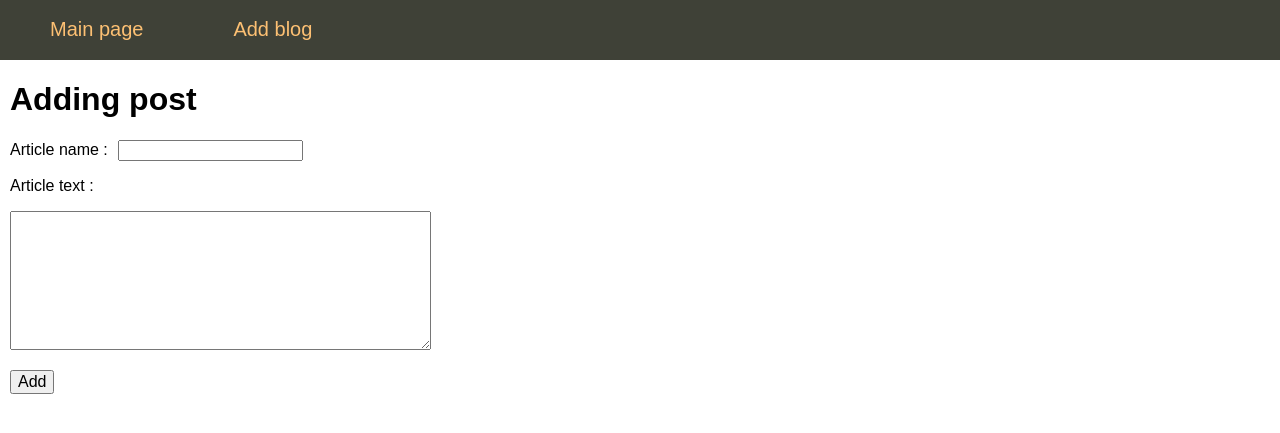
After one commit to Lap-DevOps/flask_blogs, a Flask app: page /add_post in a window 1280 px wide. The commit adds this page. Shown: the top 433 px of the page. Run offline with Flask 3, Linux system fonts and the light colour scheme; data comes from the database, SQL or seed files in the repository; both versions use the stored data as it was after the commit.

Commit message:
-- add class Database -- add database sqliite3 -- add posts

```diff
--- a/FDataBase.py
+++ b/FDataBase.py
@@ -1,3 +1,8 @@
+import math
+import sqlite3
+import time
+
+
 class FDataBase:
     def __init__(self, db):
         self.__db = db
@@ -15,3 +20,14 @@ class FDataBase:
         except:
             print("Error load database !")
         return []
+
+    def addPost(self, title, text):
+        try:
+            tm = math.floor(time.time())
+            self.__cur.execute('INSERT INTO posts VALUES(NULL, ?,?,?)', (title,text,tm))
+            self.__db.commit()
+        except sqlite3.Error as e:
+            print ("Error adding to database" + str(e))
+            return False
+
+        return True
--- a/flsite.py
+++ b/flsite.py
@@ -5,12 +5,10 @@ from flask import Flask, render_template, url_for, request, flash, session, redi
 
 from FDataBase import FDataBase
 
-
 # config
 DATABASE = 'tmp/flsite.db'
 DEBUG = True
 SECRET_KEY = 'sdlkslksdlklksdfklekllsd'
-
 
 app = Flask(__name__)
 app.config.from_object(__name__)
@@ -32,11 +30,11 @@ def create_db():
         db.close()
 
 
-
 def get_db():
     if not hasattr(g, 'link_db'):
         g.link_db = connect_db()
     return g.link_db
+
 
 @app.teardown_appcontext
 def close_db(error):
@@ -57,6 +55,23 @@ def index():
     dbase = FDataBase(db)
     # print (dbase.getMenu())
     return render_template("index.html", menu=dbase.getMenu())
+
+
+@app.route('/add_post', methods=['POST', "GET"])
+def addPost():
+    db = get_db()
+    dbase = FDataBase(db)
+
+    if request.method == "POST":
+        if len(request.form['name']) > 4 and len(request.form['post']) > 10:
+            res = dbase.addPost(request.form['name'], request.form['post'])
+            if not res:
+                flash("Error adding post", category='error')
+            else:
+                flash("Post added", category='success')
+        else:
+            flash("Error adding post", category='error')
+    return render_template('add_post.html', menu=dbase.getMenu(), title="Adding post")
 
 
 @app.route('/about')
--- a/sq_db.sql
+++ b/sq_db.sql
@@ -3,3 +3,10 @@ id integer PRIMARY KEY AUTOINCREMENT,
 title text NOT NULL,
 url text NOT NULL
 );
+
+CREATE TABLE IF NOT EXISTS posts (
+id integer primary key  autoincrement,
+title text not null,
+text text not null,
+time integer not null
+);
--- a/static/css/styles.css
+++ b/static/css/styles.css
@@ -53,6 +53,7 @@ div.content {
 .form-contact label {
   display: inline-block;
   min-width: 80px;
+  margin-right: 10px;
 }
 
 .form-contact p {
--- /dev/null
+++ b/templates/add_post.html
@@ -0,0 +1,13 @@
+{% extends 'base.html' %}
+{% block content %}
+{{ super() }}
+{% for cat, msg in get_flashed_messages(True)%}
+<div class="flash {{cat}}">{{msg}}</div>
+{%endfor%}
+<form action="{{url_for('addPost')}}" method="post" class="form-contact">
+    <p><label>Article name : </label><input type="text" name="name" value="" required />
+    <p><label>Article text : </label>
+    <p><textarea name="post" rows=7 cols=40></textarea>
+    <p><input type="submit" value="Add">
+</form>
+{% endblock %}
--- a/templates/login.html
+++ b/templates/login.html
@@ -1,4 +1,7 @@
-{% extends 'base.html' %} {% block content %} {{super()}}
+{% extends 'base.html' %}
+
+{% block content %}
+{{super()}}
 <form action="/login" method="post" class="form-contact">
   <p>
     <label>Name :</label><input type="text" name="username" value="" required >
```
Also changed, not shown: templates/index.html (+13 -5 lines), flsite.db.
